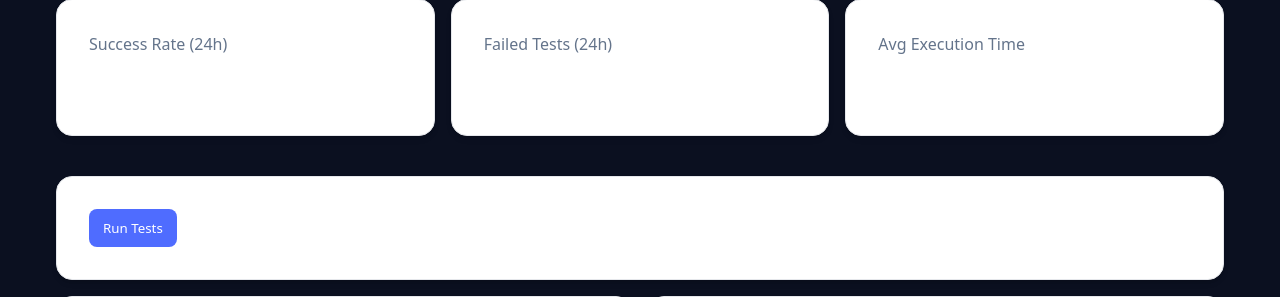
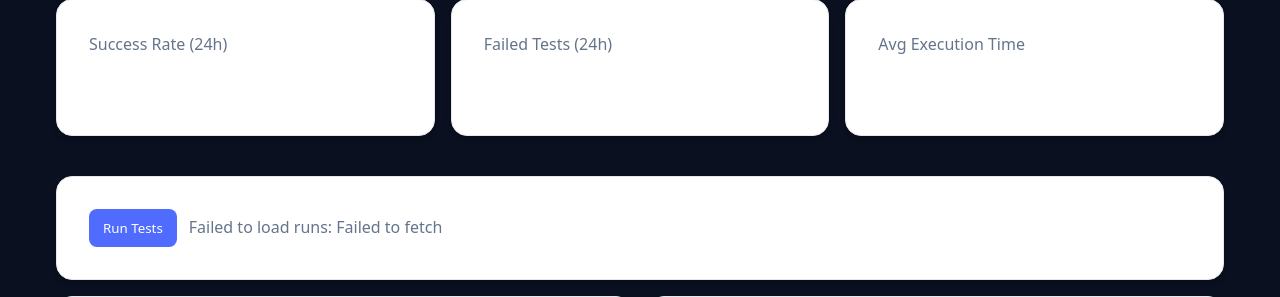
Before and after one commit to benedictux1/Spiderman-v3, a Flask app: template kith-platform/templates/admin_dashboard.html in a window 1280 px wide. Shown: the part 171-468 px from the top of the page. Run offline with Flask 3, Linux system fonts and the light colour scheme; the template is opened without the code that fills it, so the values that code supplies are empty; parts of the project's set-up code (start-up, migrations or seed data) failed here and were passed over; some libraries are stand-ins or nearby versions.

Commit message:
fix(dashboard): whiten theme and handle analytics errors

```diff
--- a/kith-platform/templates/admin_dashboard.html
+++ b/kith-platform/templates/admin_dashboard.html
@@ -22,7 +22,11 @@
   <script>
     async function fetchJSON(url){
       const res = await fetch(url, { credentials:'include' });
-      if(!res.ok) throw new Error('Request failed: '+res.status);
+      if(!res.ok){
+        const detail = await res.json().catch(()=>null);
+        const message = detail && detail.detail ? detail.detail : 'Request failed: '+res.status;
+        throw new Error(message);
+      }
       return res.json();
     }
     function setText(id, text){ const el=document.getElementById(id); if(el) el.textContent = text; }
@@ -68,7 +72,8 @@
         renderCategoriesChart(cats.categories||[]);
       }catch(e){
         console.error(e);
-        setText('error', e.message);
+        const errEl=document.getElementById('error');
+        if(errEl) errEl.textContent='Failed to load dashboard: '+e.message;
       }
     }
     window.addEventListener('DOMContentLoaded', load);
@@ -148,9 +153,14 @@
     async function refreshRuns(){
       try{
         const res = await fetch('/api/analytics/test-runs', {credentials:'include'});
+        if(!res.ok){
+          const err=await res.json().catch(()=>({}));
+          throw new Error(err.detail || ('Request failed: '+res.status));
+        }
         const data = await res.json();
         const body = document.getElementById('runsBody');
-        body.innerHTML = (data.runs||[]).map(r => `
+        const runs = data.runs||[];
+        body.innerHTML = runs.length ? runs.map(r => `
           <tr>
             <td style="padding:6px 8px;">${r.id}</td>
             <td style="padding:6px 8px; text-transform:capitalize;">${r.status}</td>
@@ -158,8 +168,14 @@
             <td style="padding:6px 8px;">${(r.execution_time_seconds||0).toFixed(2)}</td>
             <td style="padding:6px 8px;">${r.started_at||''}</td>
           </tr>
-        `).join('');
-      }catch(e){ /* ignore */ }
+        `).join('') : '<tr><td colspan="5" style="padding:8px; color:#94a3b8;">No runs yet. Click "Run Tests" to start one.</td></tr>';
+      }catch(e){
+        console.error(e);
+        const statusEl=document.getElementById('runStatus');
+        if(statusEl && !statusEl.textContent){
+          statusEl.textContent='Failed to load runs: '+e.message;
+        }
+      }
     }
 
     document.getElementById('runBtn').addEventListener('click', startRun);
```
Also changed, not shown: kith-platform/app/__init__.py (+6 -1 lines), kith-platform/app/api/analytics.py (+10 -2 lines).
